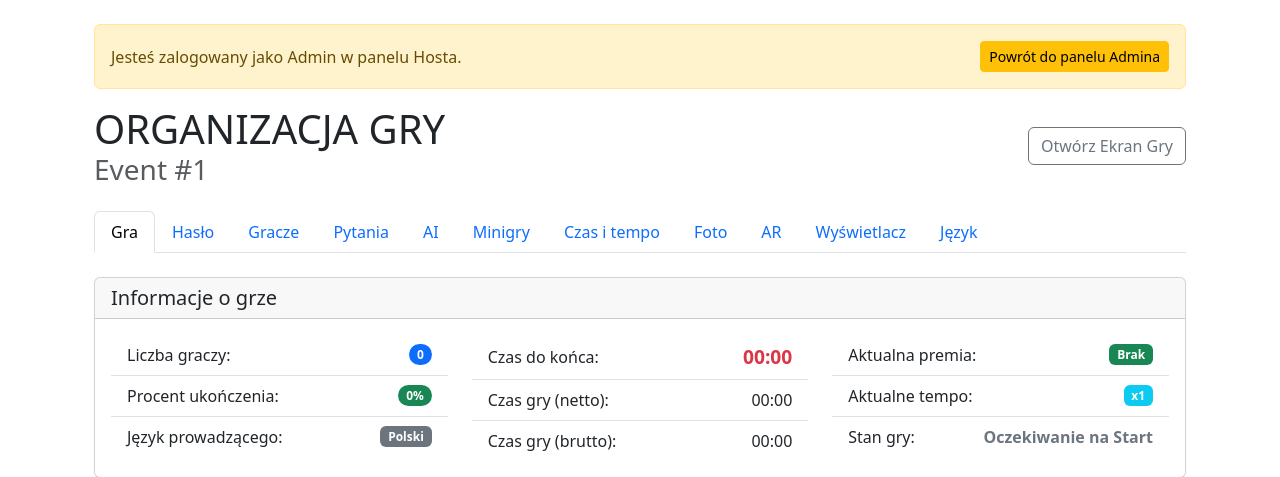
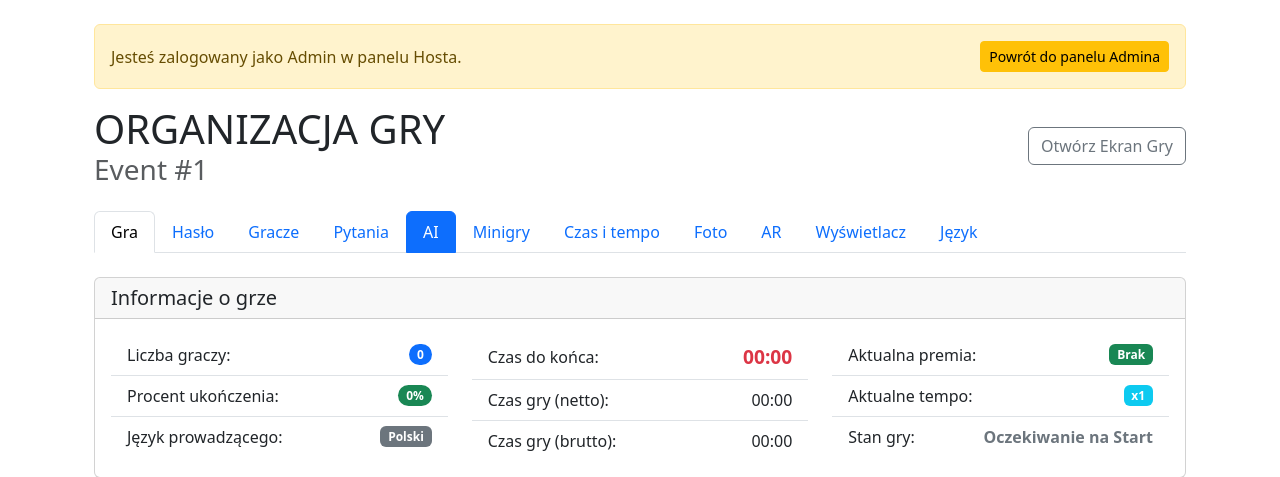
Before and after one commit to michalkopec1981/Saper-Fly, a Flask app: page /host in a window 1280 px wide. Shown: the top 477 px of the page. Run offline with Flask 3, Linux system fonts and the light colour scheme; the visitor is signed in with stand-in values (Sample User, id 1); data that the repository does not hold is empty; some libraries are stand-ins or nearby versions.

Commit message:
Zmień kolor zakładki AI na niebieski
Dodano style CSS dla zakładki AI w panelu Hosta:
- Niebieski kolor tła (#0d6efd - standardowy niebieski Bootstrap)
- Biały kolor tekstu
- Ciemniejszy odcień przy najechaniu myszką (#0b5ed7)
- Jeszcze ciemniejszy odcień gdy zakładka jest aktywna (#0a58ca)

```diff
--- a/templates/host.html
+++ b/templates/host.html
@@ -43,6 +43,21 @@
     }
     #info-game-status.status-stopped {
         color: #dc3545;
+    }
+
+    /* Niebieski kolor zakładki AI */
+    button[data-bs-target="#ai"] {
+        background-color: #0d6efd !important;
+        color: white !important;
+        border-color: #0d6efd !important;
+    }
+    button[data-bs-target="#ai"]:hover {
+        background-color: #0b5ed7 !important;
+        border-color: #0a58ca !important;
+    }
+    button[data-bs-target="#ai"].active {
+        background-color: #0a58ca !important;
+        border-color: #0a53be !important;
     }
 
     /* ✅ NOWE: Style dla klikalnego pola hasła */
```
